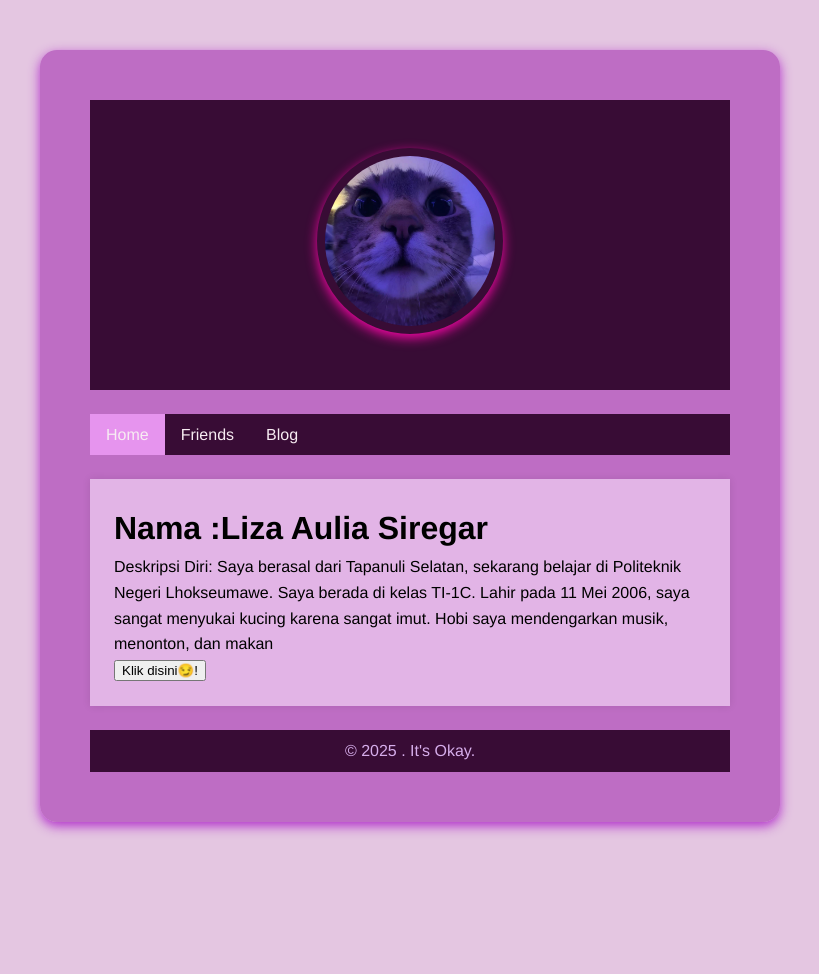
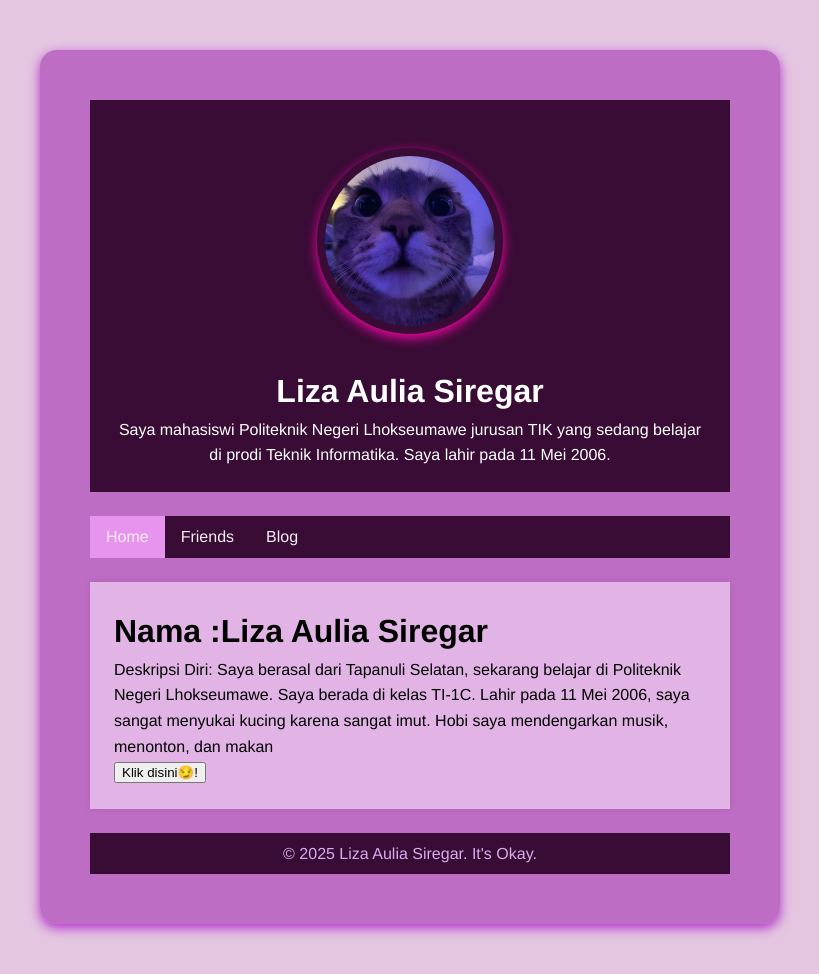
Before and after one commit to lizaauliasiregar/lizaauliasiregar.github.io, a Jekyll site: the page built from index.html, in a window 1280 px wide. Shown: the whole page, without its empty margins (230-1049 px from the left). Built offline with Jekyll 4.4.1, drawn with Linux system fonts in a browser that asks for light colours; before the commit the page ends 900 px from its top, so only the background shows below that.

Commit message:
Update folder

```diff
--- a/_config.yml
+++ b/_config.yml
@@ -1,3 +1,7 @@
+title: Liza Aulia Siregar
+email: lizaauliasiregar07@gmail.com
+description: > # this means to ignore newlines until "baseurl:"
+  Saya mahasiswi Politeknik Negeri Lhokseumawe jurusan TIK yang sedang belajar di prodi Teknik Informatika. Saya lahir pada 11 Mei 2006.
 url: 'https://github.com/lizaauliasiregar/lizaauliasiregar.github.io'
 
 plugins:
```
Also changed, not shown: 5 other files.
